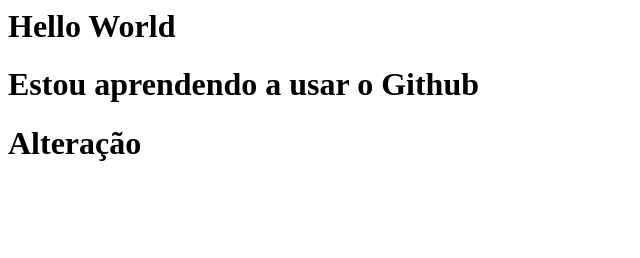
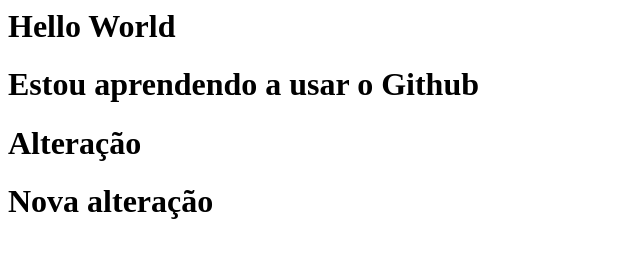
Before and after one commit to yurimedsdev/hello_world, a plain HTML site: page index.html in a window 1280 px wide. Shown: the whole page, without its empty margins (0-640 px from the left). Drawn offline with Linux system fonts and the light colour scheme.

Commit message:
Nova alteração

```diff
--- a/index.html
+++ b/index.html
@@ -4,5 +4,6 @@
         <h1>Hello World</h1>
         <h1>Estou aprendendo a usar o Github</h1>
         <h1>Alteração </h1>
+        <h1>Nova alteração</h1>
     </body>
 </html>
```
